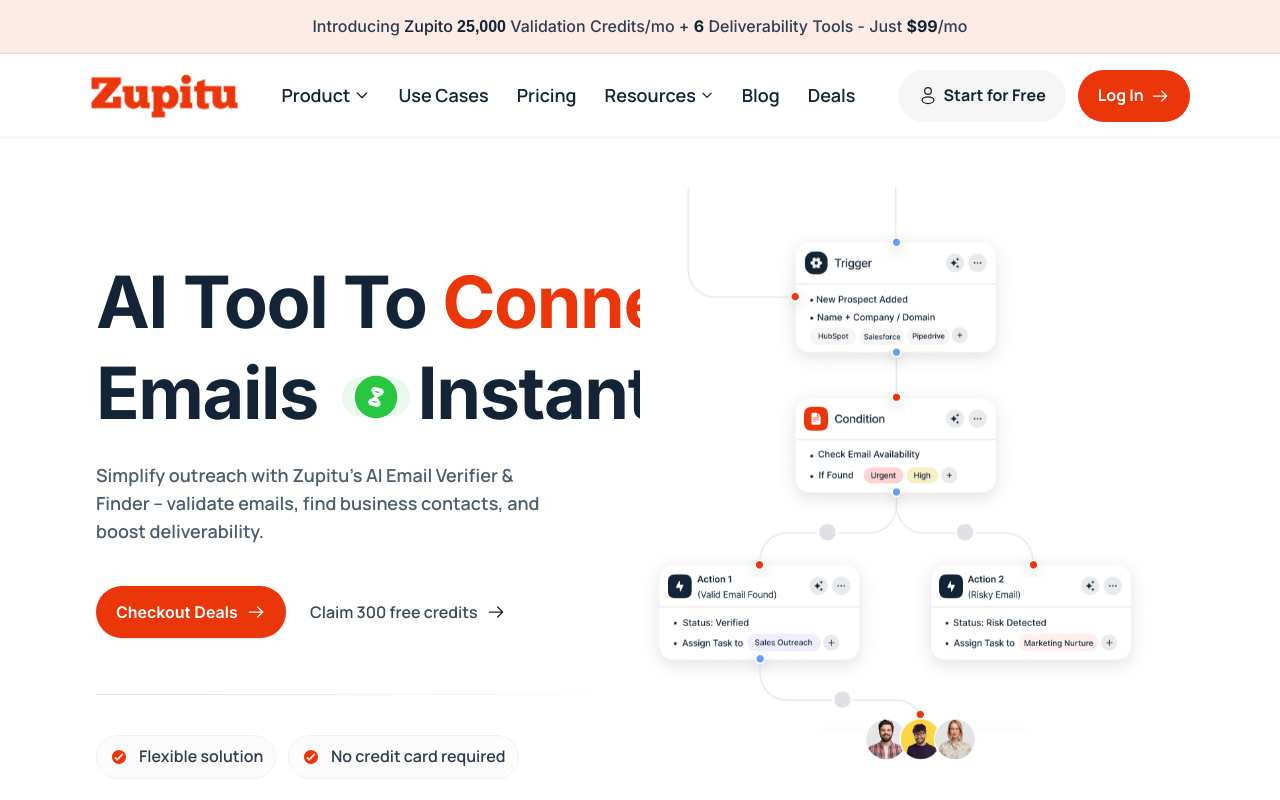
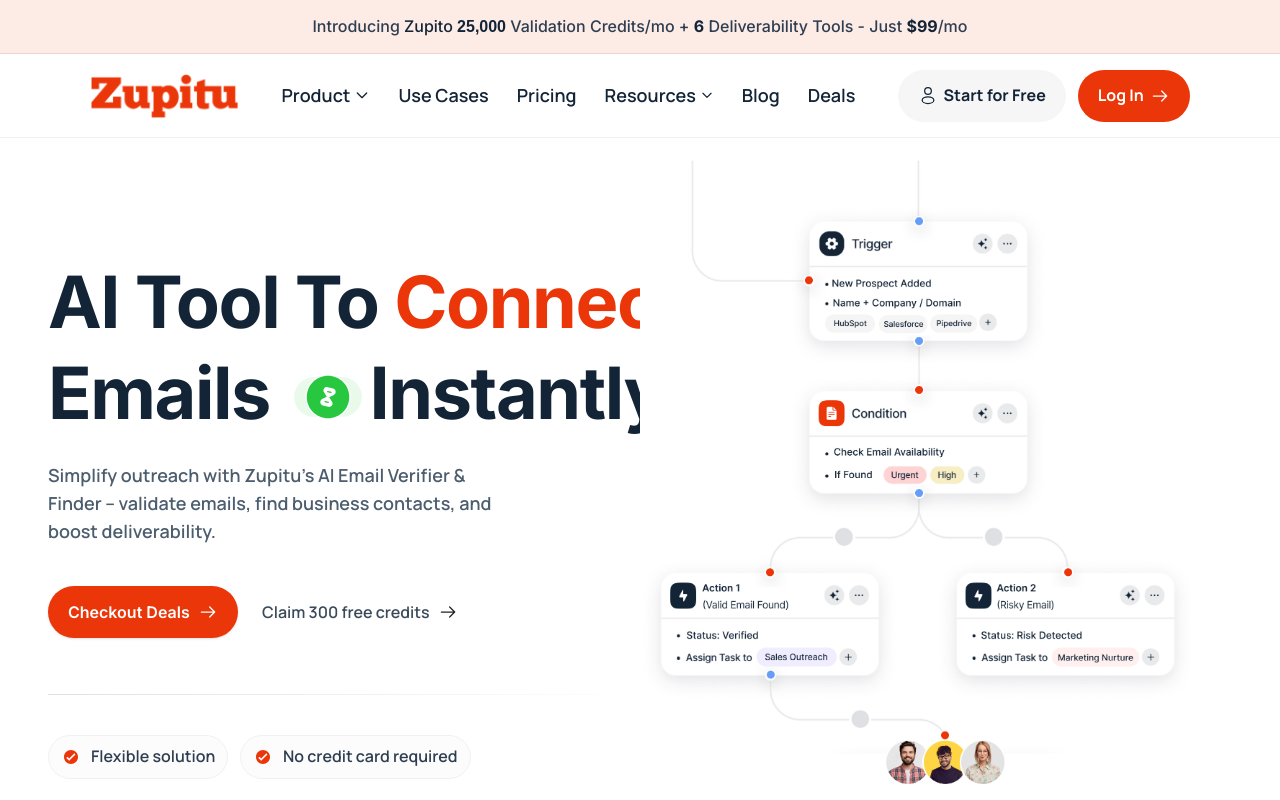
Before and after one commit to itfuturzMaharshi/zupito_website, a React (Vite) app: page / in a window 1280 px wide. Shown: the top 800 px of the page. Built offline with nearby package versions, Linux system fonts and the light colour scheme.

Commit message:
fix the headers

```diff
--- a/src/components/header/Header.jsx
+++ b/src/components/header/Header.jsx
@@ -49,7 +49,7 @@
       {/* Container with responsive padding */}
       <div className="w-full h-full px-4 sm:px-6 md:px-8 lg:px-10 xl:px-12">
         {/* Content wrapper with max-width 1280px and space-between layout */}
-<div className="max-w-[1280px] h-full mx-auto flex items-center justify-between lg:justify-evenly">
+<div className="max-w-[1580px] h-full mx-auto flex items-center justify-between lg:justify-evenly">
     {/* Logo */}
           <div className="shrink-0">
             <img src="/public/images/websitelogo/zupito-logo.png" alt="Zupito" className="h-8 sm:h-9 md:h-10 lg:h-11 w-auto" />
--- a/src/components/homePage/HeroSection.jsx
+++ b/src/components/homePage/HeroSection.jsx
@@ -36,8 +36,8 @@
         className="relative w-full overflow-hidden"
       >
         {/* Dots/backdrop spacing wrapper to mimic Figma breathing room */}
-        <div className="w-full px-6! sm:px-8! md:px-12! lg:px-16! xl:px-24! 2xl:px-[170px]! pt-[16px]! sm:pt-[28px]! md:pt-[40px]! lg:pt-[52px]! pb-10!">
-          <div className="max-w-[full] lg:max-w-[1362px] mx-auto relative">
+        <div className="w-full px-4! sm:px-6! md:px-8! lg:px-10! xl:px-12! pt-[16px]! sm:pt-[28px]! md:pt-[40px]! lg:pt-[52px]! pb-10!">
+          <div className="max-w-[1280px] mx-auto relative">
             <div className="grid grid-cols-1 lg:grid-cols-2 items-center gap-y-12 lg:gap-y-0 [@media(min-width:1024px)_and_(max-width:1279px)]:min-h-[calc(100vh-120px)]">
             {/* Copy */}
             <div className="order-2 lg:order-1 [@media(min-width:1024px)_and_(max-width:1279px)]:self-center pt-4 lg:pt-0">
```
